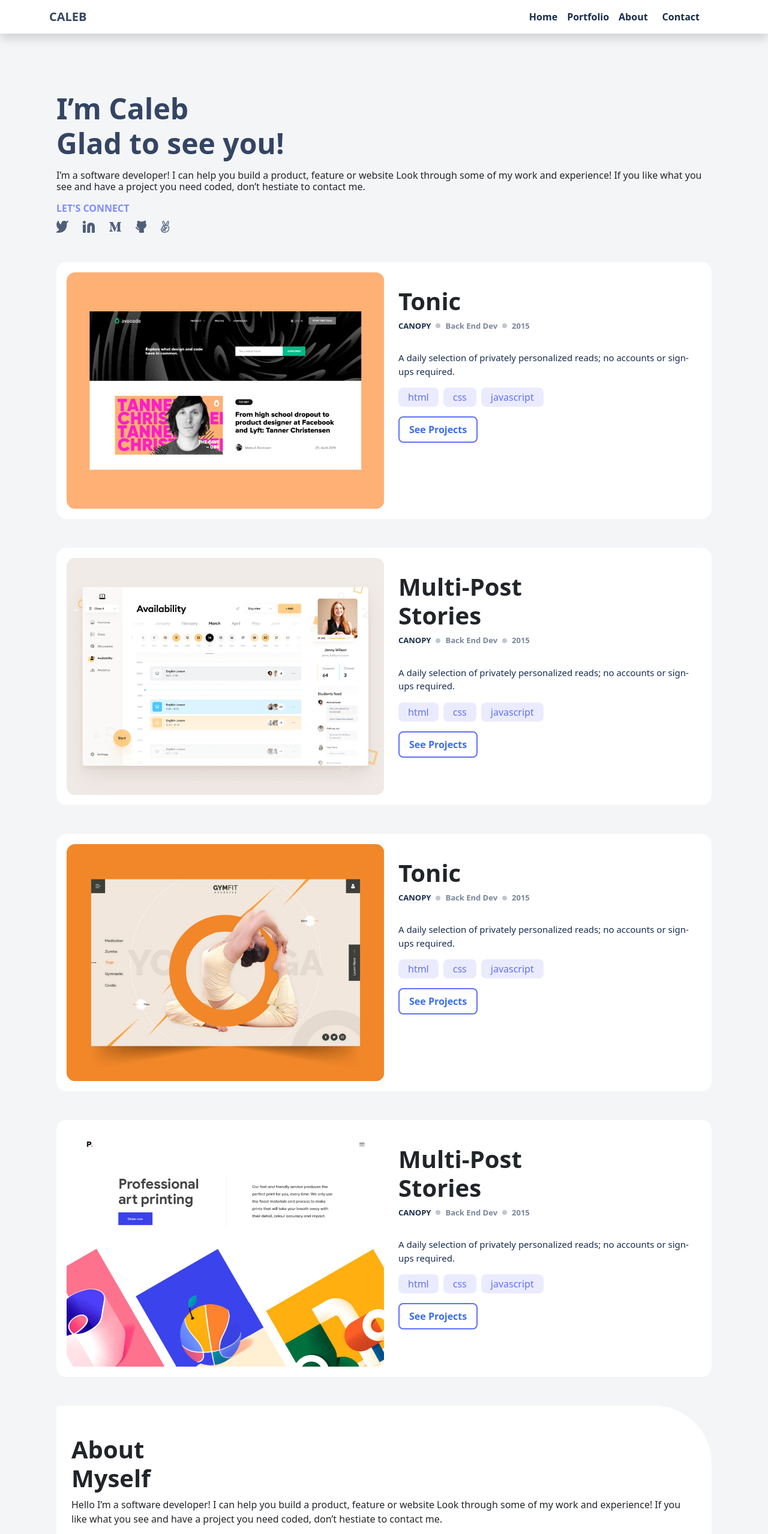
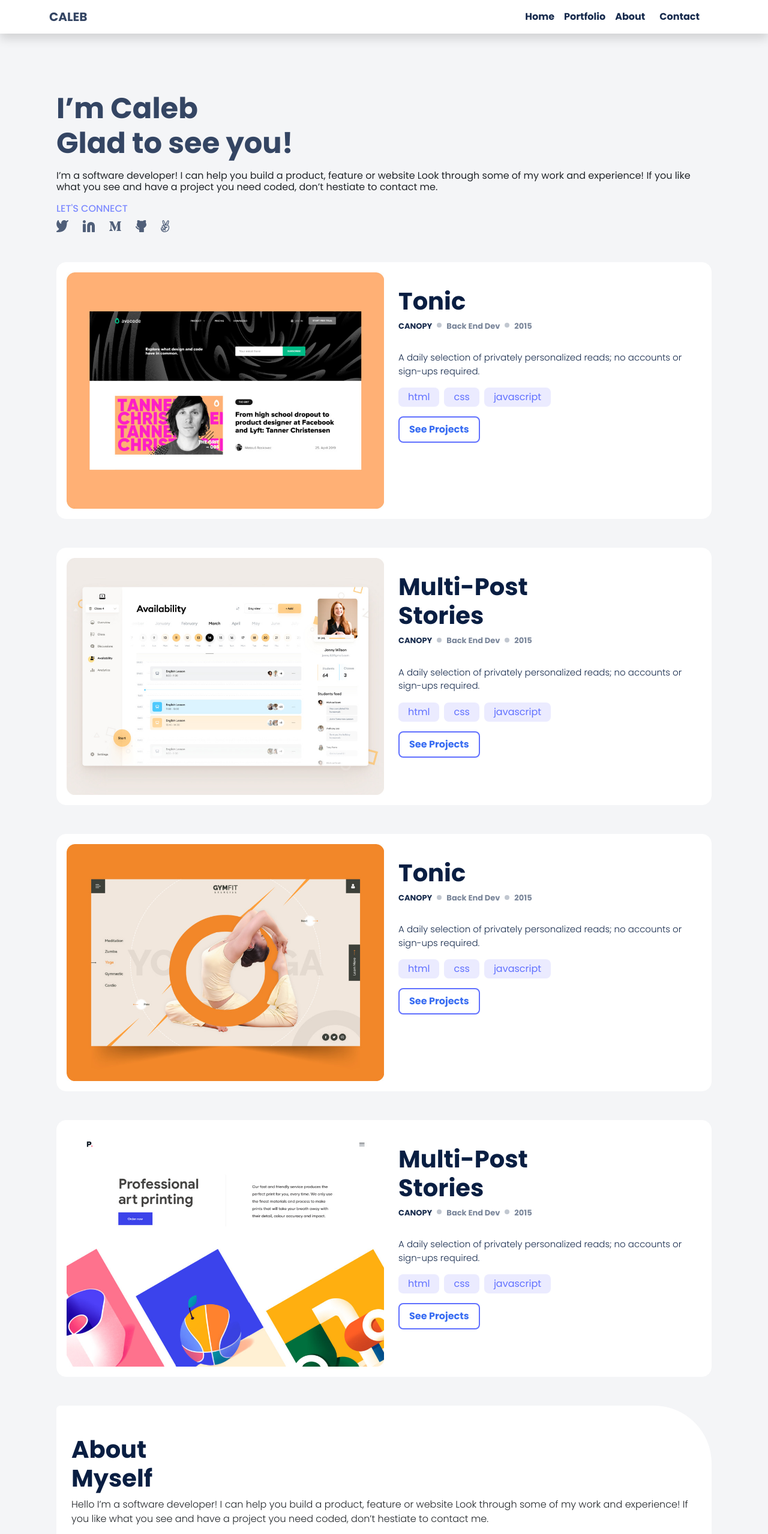
Before and after one commit to calebchris000/Microverse-Bootstrap-Project, a plain HTML site: page index.html in a window 1280 px wide. Shown: the top 2557 px of the page at 60% size. Drawn offline with nearby package versions, Linux system fonts and the light colour scheme.

Commit message:
Finishing touches to the font colors

```diff
--- a/index.html
+++ b/index.html
@@ -8,10 +8,13 @@
     <link href="https://cdn.jsdelivr.net/npm/bootstrap@5.3.0-alpha1/dist/css/bootstrap.min.css" rel="stylesheet"
         integrity="sha384-GLhlTQ8iRABdZLl6O3oVMWSktQOp6b7In1Zl3/Jr59b6EGGoI1aFkw7cmDA6j6gD" crossorigin="anonymous">
     <script src="https://cdn.jsdelivr.net/npm/bootstrap@5.3.0-alpha1/dist/js/bootstrap.bundle.min.js"></script>
+    <link rel="preconnect" href="https://fonts.googleapis.com">
+<link rel="preconnect" href="https://fonts.gstatic.com" crossorigin>
+<link href="https://fonts.googleapis.com/css2?family=Poppins:wght@100;200;300;400;500;600;700;800&display=swap" rel="stylesheet">
     <title>Microverse Portfolio - Bootstrap</title>
 </head>
 
-<body style="background-color: #f4f5f7;">
+<body style="background-color: #f4f5f7; font-family: 'Poppins', sans-serif;">
     <nav class="navbar navbar-expand-md shadow bg-white position-sticky top-0 z-2">
         <div class="container-xl">
             <a href="#" class="navbar-brand">
@@ -54,14 +57,14 @@
             Glad to see you!
         </h1>
 
-        <h2 class="fw-light fs-6 my-3">
+        <h2 class="fw-normal fs-6 my-3">
             I’m a software developer! I can help you build a product,
             feature or website Look through some of my work and experience!
             If you like what you see and have a project you need coded,
             don’t hestiate to contact me.
         </h2>
 
-        <h4 class="fw-bold fs-6" style="color: #7f8cff;">LET'S CONNECT</h4>
+        <h4 class="fw-medium fs-6" style="color: #7f8cff;">LET'S CONNECT</h4>
 
         <ul class="d-flex list-unstyled">
             <li class="me-4"><img src="./Graphics/twitter.svg" width="100%" alt="twitter-icon"></li>
@@ -78,7 +81,7 @@
             class="w-50 h-50 me-4 align-self-center justify-self-center">
 
             <div>
-                <p class="h1 mt-4 fw-bold">Tonic</p>
+                <p class="h1 mt-4 fw-bold" style="color: #091e42;">Tonic</p>
 
                 <ul class="d-flex justify-content-space-between list-unstyled flex-wrap">
                     <li class="me-2">
@@ -131,7 +134,7 @@
             class="w-50 h-50 me-4 align-self-center justify-self-center">
 
             <div>
-                <p class="h1 mt-4 fw-bold">Multi-Post<br>Stories </p>
+                <p class="h1 mt-4 fw-bold" style="color: #091e42;">Multi-Post<br>Stories </p>
 
                 <ul class="d-flex justify-content-space-between list-unstyled">
                     <li class="me-2">
@@ -184,7 +187,7 @@
             class="w-50 h-50 me-4 align-self-center justify-self-center">
 
             <div>
-                <p class="h1 mt-4 fw-bold">Tonic</p>
+                <p class="h1 mt-4 fw-bold" style="color: #091e42;">Tonic</p>
 
                 <ul class="d-flex justify-content-space-between list-unstyled">
                     <li class="me-2">
@@ -238,7 +241,7 @@
             class="w-50 h-50 me-4 align-self-center justify-self-center">
 
             <div>
-                <p class="h1 mt-4 fw-bold">Multi-Post<br>Stories </p>
+                <p class="h1 mt-4 fw-bold" style="color: #091e42;">Multi-Post<br>Stories </p>
 
                 <ul class="d-flex justify-content-space-between list-unstyled">
                     <li class="me-2">
@@ -287,7 +290,7 @@
 
         <div class="card my-5 py-5 px-4 bg-white border-white " style="border-top-right-radius: 6rem;
         margin-top: 15rem;">
-            <h2 class="h1 fw-bold">About<br>Myself</h2>
+            <h2 class="h1 fw-bold" style="color: #091e42;">About<br>Myself</h2>
 
             <p class="fw-light">Hello I’m a software developer! I can help you build a product,
                  feature or website Look through some of my work and experience! If you like what
@@ -310,7 +313,7 @@
 
         <div class="card my-3 py-5 px-4 bg-white border-white rounded-4">
             <ul class="d-flex justify-content-between align-baseline list-unstyled px-4">
-                <li class="h3">Languages</li>
+                <li class="h3" style="color: #344563;">Languages</li>
                 <li><img src="./Graphics/toggle-down.svg" alt=""></li>
             </ul>
 
@@ -333,13 +336,13 @@
 
             <ul class="d-flex border-bottom border-2 justify-content-between align-baseline
             list-unstyled px-4 py-4">
-                <li class="h3">Frameworks</li>
+                <li class="h3" style="color: #344563;">Frameworks</li>
                 <li><img src="./Graphics/toggle-right.svg" alt=""></li>
             </ul>
 
             <ul class="d-flex border-bottom border-2 justify-content-between align-baseline
             list-unstyled px-4 py-4">
-                <li class="h3">Skills</li>
+                <li class="h3" style="color: #344563;">Skills</li>
                 <li><img src="./Graphics/toggle-right.svg" alt=""></li>
             </ul>
         </div>
```
